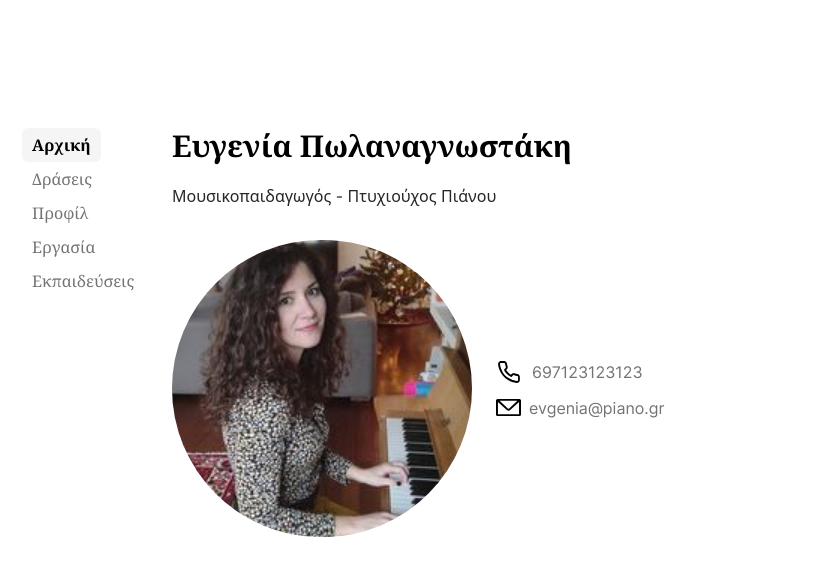
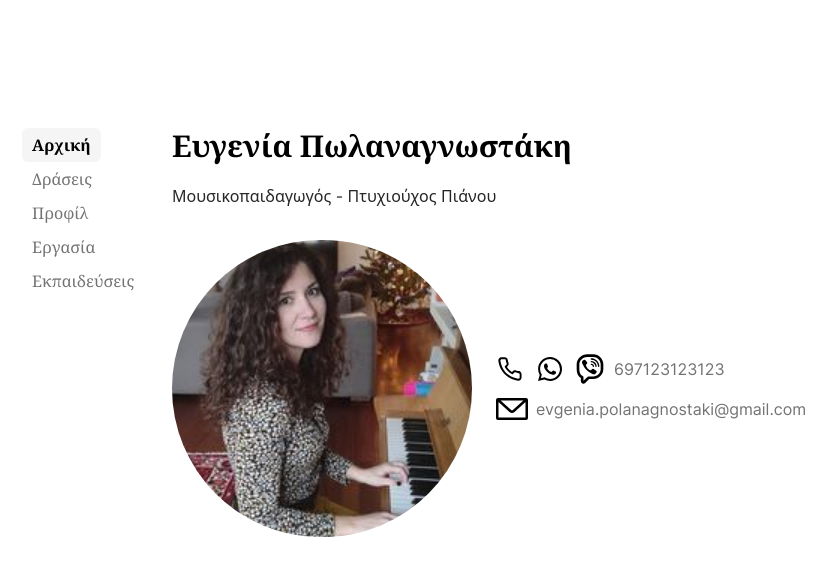
Before and after one commit to stavros-liaskos/music-teacher, a Next.js app: page / in a window 1280 px wide. Shown: the top 576 px of the page, without its empty margins (170-1006 px from the left). Built offline with nearby package versions, Linux system fonts and the light colour scheme.

Commit message:
feat(info): increase icons size

```diff
--- a/package.json
+++ b/package.json
@@ -1,5 +1,5 @@
 {
-  "name": "music-teacher",
+  "name": "pianokinisis",
   "version": "0.1.0",
   "private": true,
   "scripts": {
--- a/src/components/Icons.tsx
+++ b/src/components/Icons.tsx
@@ -1,7 +1,7 @@
 // Source: https://www.svgrepo.com/collections/monocolor/
 
 export function PhoneIcon() {
-  const ICON_SIZE = '30px';
+  const ICON_SIZE = '32px';
   return (
     <svg
       width={ICON_SIZE}
@@ -19,7 +19,7 @@ export function PhoneIcon() {
 }
 
 export function EmailIcon() {
-  const ICON_SIZE = '25px';
+  const ICON_SIZE = '32px';
   return (
     <svg
       fill='#000000'
@@ -32,3 +32,32 @@ export function EmailIcon() {
     </svg>
   );
 }
+
+export function WhatsAppIcon() {
+  const ICON_SIZE = '32';
+  return (
+    <svg
+      xmlns='http://www.w3.org/2000/svg'
+      width={ICON_SIZE}
+      height={ICON_SIZE}
+      fillRule='evenodd'
+      viewBox='0 0 32 32'
+    >
+      <path d='M24.504 7.504A11.875 11.875 0 0016.05 4C9.465 4 4.1 9.36 4.1 15.945a11.882 11.882 0 001.594 5.973L4 28.109l6.336-1.664a11.958 11.958 0 005.71 1.457h.005c6.586 0 11.945-5.359 11.949-11.949 0-3.191-1.242-6.191-3.496-8.45zM16.05 25.883h-.004a9.93 9.93 0 01-5.055-1.383l-.363-.215-3.762.985 1.004-3.665-.234-.375a9.904 9.904 0 01-1.52-5.285c0-5.472 4.457-9.925 9.938-9.925a9.863 9.863 0 017.02 2.91 9.875 9.875 0 012.905 7.023c0 5.477-4.457 9.93-9.93 9.93zm5.445-7.438c-.297-.148-1.766-.87-2.039-.968-.273-.102-.473-.149-.672.148-.2.3-.77.973-.945 1.172-.172.195-.348.223-.645.074-.3-.148-1.261-.465-2.402-1.484-.887-.79-1.488-1.77-1.66-2.067-.176-.3-.02-.46.129-.61.136-.132.3-.347.449-.523.148-.171.2-.296.3-.496.098-.199.048-.375-.027-.523-.074-.148-.671-1.621-.921-2.219-.243-.582-.489-.5-.672-.511-.172-.008-.371-.008-.57-.008-.2 0-.524.074-.798.375-.273.297-1.043 1.02-1.043 2.488 0 1.469 1.07 2.89 1.22 3.09.148.195 2.105 3.21 5.1 4.504a16.85 16.85 0 001.7.629c.715.226 1.367.195 1.883.12.574-.085 1.765-.722 2.015-1.421.247-.695.247-1.293.172-1.418-.074-.125-.273-.2-.574-.352z'></path>
+    </svg>
+  );
+}
+
+export function ViberIcon() {
+  const ICON_SIZE = '32px';
+  return (
+    <svg
+      xmlns='http://www.w3.org/2000/svg'
+      width={ICON_SIZE}
+      height={ICON_SIZE}
+      viewBox='0 0 24 24'
+    >
+      <path d='M10 .98c-4.336 0-8 3.455-8 7.545v3.498c0 3.386 1.023 5.591 3.123 6.715v2.301a1.935 1.935 0 003.287 1.39l2.961-2.859h3.068c4.17 0 7.561-3.386 7.561-7.547V8.525C22 4.365 18.607.98 14.44.98H10zm0 2h4.441c3.066 0 5.561 2.487 5.561 5.545v3.498c0 3.06-2.496 5.547-5.56 5.547h-3.473a1 1 0 00-.696.282l-3.15 3.043v-2.793a1 1 0 00-.63-.928C4.79 16.496 4 14.859 4 12.024v-3.5C4 5.571 6.804 2.98 10 2.98zm3 1a.5.5 0 000 1c2.947 0 5 2.635 5 5a.5.5 0 001 0c0-2.838-2.464-6-6-6zM8.002 4.99a.916.916 0 00-.697.18l-.588.453a1.811 1.811 0 00-.524 2.254c.738 1.467 1.975 3.727 3.018 4.69 1.282 1.183 3.296 2.587 4.99 3.277.741.302 1.59.09 2.11-.518.185-.216.357-.436.507-.635a.909.909 0 00-.197-1.285l-1.871-1.345a.922.922 0 00-1.266.181l-.314.348a.888.888 0 01-.826.289c-.476-.096-1.23-.407-2.102-1.34-.719-.768-1.122-1.585-1.27-2.154a.901.901 0 01.305-.92l.315-.262a.907.907 0 00.164-1.224l-1.14-1.612a.915.915 0 00-.614-.377zM13 5.98a.5.5 0 000 1c1.514 0 3 1.486 3 3a.5.5 0 001 0c0-2.056-1.944-4-4-4zm0 2a.5.5 0 000 1c.645 0 1 .355 1 1a.5.5 0 001 0c0-1.196-.804-2-2-2z'></path>
+    </svg>
+  );
+}
--- a/src/components/Info.tsx
+++ b/src/components/Info.tsx
@@ -2,7 +2,12 @@ import Image from 'next/image';
 import TeacherPic from 'public/images/teacher.png';
 import * as React from 'react';
 
-import { EmailIcon, PhoneIcon } from '@/components/Icons';
+import {
+  EmailIcon,
+  PhoneIcon,
+  ViberIcon,
+  WhatsAppIcon,
+} from '@/components/Icons';
 export default function Info() {
   return (
     <div>
@@ -23,17 +28,19 @@ export default function Info() {
         />
         <div className='ml-0 mt-8 space-y-2 text-neutral-400 text-neutral-500 md:ml-6 md:mt-0'>
           <a
-            href='tel:+00313311341'
+            href='tel:6997196900'
             className='ml-[-2px] flex items-center gap-2'
           >
-            <PhoneIcon /> 697123123123
+            <PhoneIcon />
+            <WhatsAppIcon />
+            <ViberIcon /> 697123123123
           </a>
           <a
-            href='mailto:evgenia@piano.gr'
+            href='mailto:evgenia.polanagnostaki@gmail.com'
             className='flex items-center gap-2'
             target='_blank'
           >
-            <EmailIcon /> evgenia@piano.gr
+            <EmailIcon /> evgenia.polanagnostaki@gmail.com
           </a>
         </div>
       </div>
--- a/src/components/Seo.tsx
+++ b/src/components/Seo.tsx
@@ -7,7 +7,7 @@ const defaultMeta = {
   siteName: 'Ευγενία Πωλαναγνώστακη',
   description: 'Kinetic music and piano teacher',
   /** Without additional '/' on the end, e.g. https://theodorusclarence.com */
-  url: 'https://music-teacher-two.vercel.app', // TODO
+  url: 'https://pianokinisis.vercel.app/', // TODO
   type: 'website',
   robots: 'follow, index',
   /**
```
Also changed, not shown: 1 other file (tests, documents, lock files or other folders).
